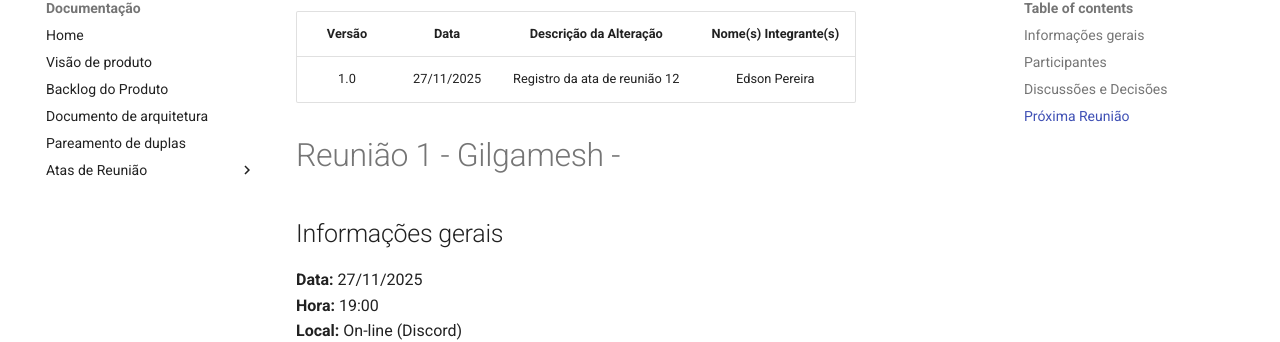
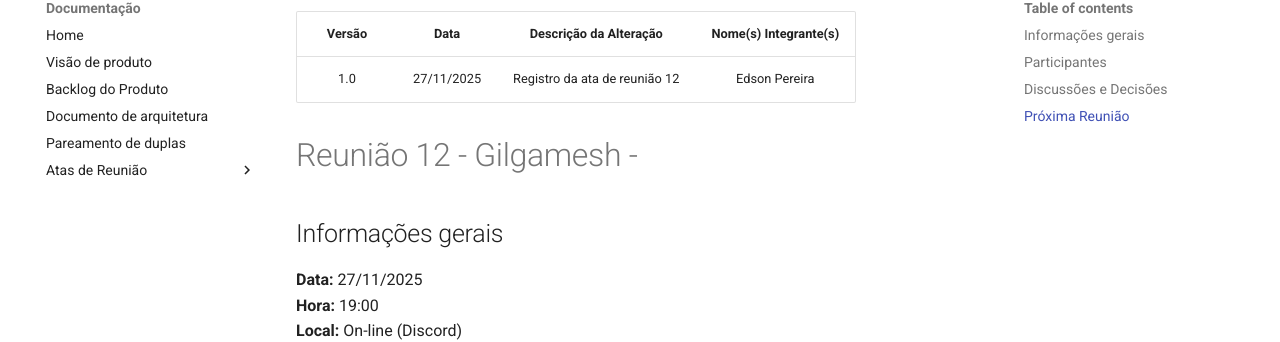
Before and after one commit to FGA0138-MDS-Ajax/2025.2-Gilgamesh, an MkDocs documentation site: the page built from docs/atas-reuniao/ata-reuniao-12.md, in a window 1280 px wide and 1361 px high. Shown: the part 103-445 px from the top of the window. Built offline with MkDocs 1.6.1 and Material for MkDocs 9.7.7, drawn with Linux system fonts in a browser that asks for light colours.

Commit message:
Update meeting title from 1 to 12

```diff
--- a/docs/atas-reuniao/ata-reuniao-12.md
+++ b/docs/atas-reuniao/ata-reuniao-12.md
@@ -2,7 +2,7 @@
 | :----: | :--: | :--------------------: | :-------------------: |
 | 1.0 | 27/11/2025 | Registro da ata de reunião 12 | Edson Pereira |
 
-# Reunião 1 - Gilgamesh -
+# Reunião 12 - Gilgamesh -
 
 ## Informações gerais
 **Data:** 27/11/2025 <br>
```
